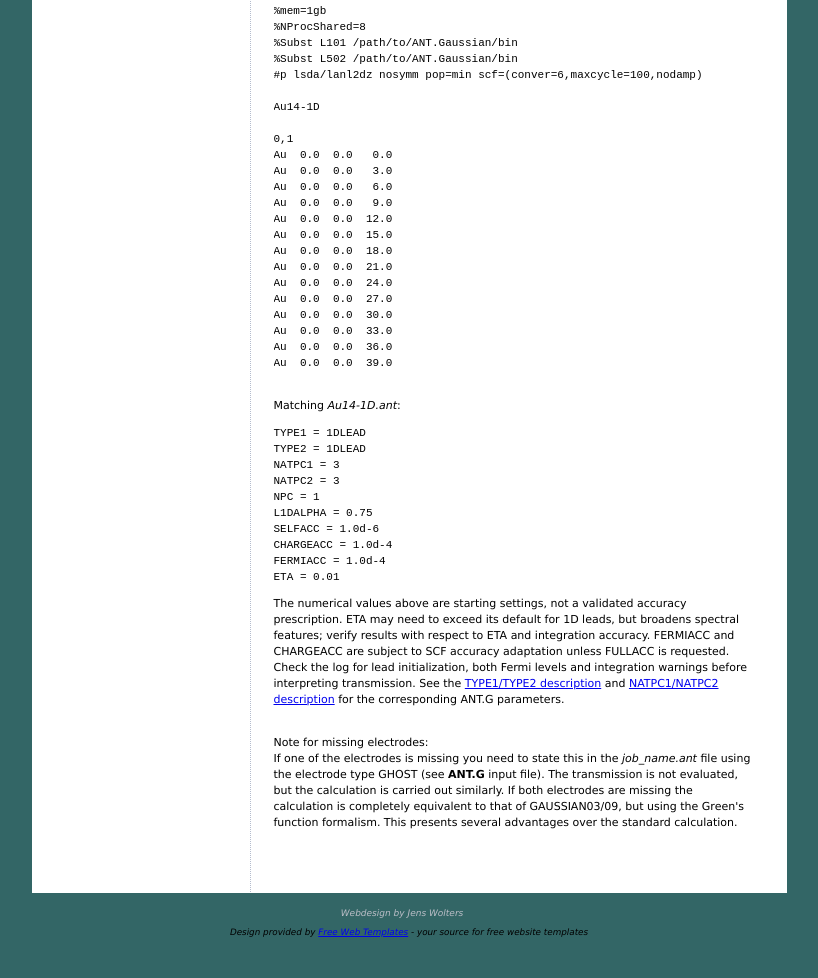
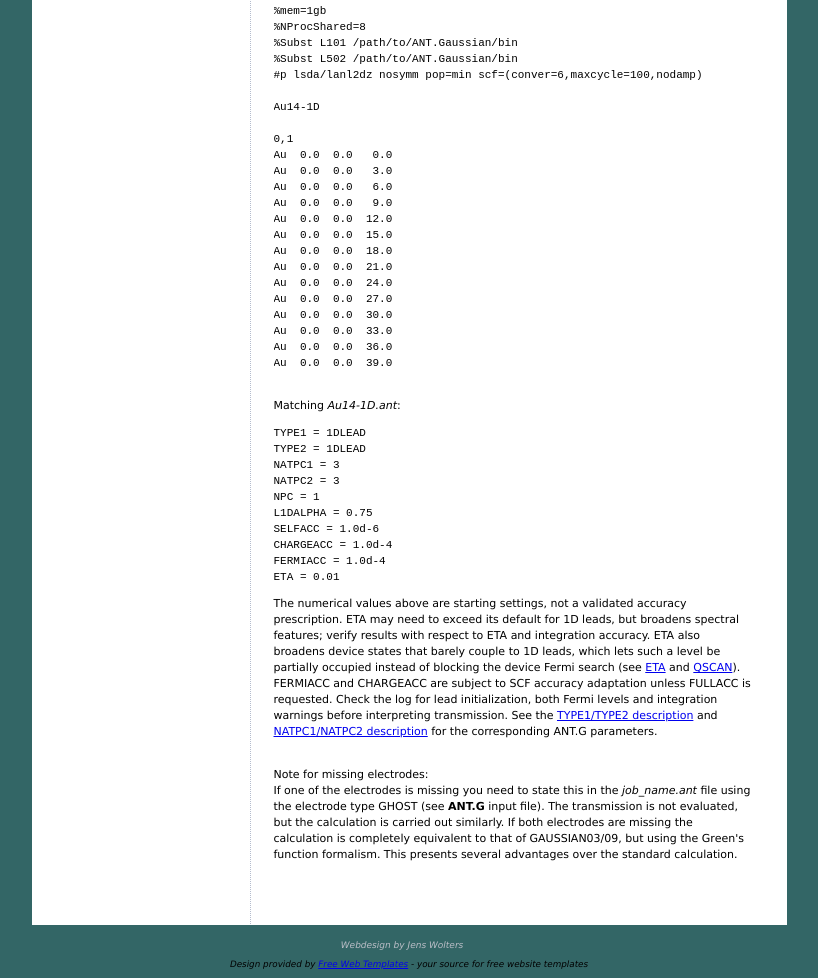
Before and after one commit to juanjosepalacios/ANT.Gaussian, a plain HTML site: page doc/manual_2_g03.html in a window 1280 px wide. Shown: the part 3475-4453 px from the top of the page, without its empty margins (231-1049 px from the left). Before the commit the page ends 4421 px from the top, so only its background shows below. Drawn offline with Linux system fonts and the light colour scheme; files whose address does not match are found by name.

Commit message:
Document device ETA broadening and spectral-weight tolerance in the manual
Update the ETA and CHARGEACC entries in manual_3 for the single device
ETA in the Green's function and the CHARGEACC-scaled spectral-weight
check with its ETA tail correction, and point the 1D-lead note in
manual_2 to them.

Co-Authored-By: Claude Opus 5.5 <noreply@anthropic.com>

```diff
--- a/doc/manual_2_g03.html
+++ b/doc/manual_2_g03.html
@@ -276,6 +276,10 @@ ETA = 0.01
 <p>The numerical values above are starting settings, not a validated accuracy
 prescription. ETA may need to exceed its default for 1D leads, but broadens
 spectral features; verify results with respect to ETA and integration accuracy.
+ETA also broadens device states that barely couple to 1D leads, which lets
+such a level be partially occupied instead of blocking the device Fermi
+search (see <a href="manual_3_g03.html#eta">ETA</a> and
+<a href="manual_3_g03.html#qscan">QSCAN</a>).
 FERMIACC and CHARGEACC are subject to SCF accuracy adaptation unless FULLACC
 is requested. Check the log for lead initialization, both Fermi levels and
 integration warnings before interpreting transmission. See the
```
Also changed, not shown: doc/manual_3_g03.html (+3 -1 lines).
